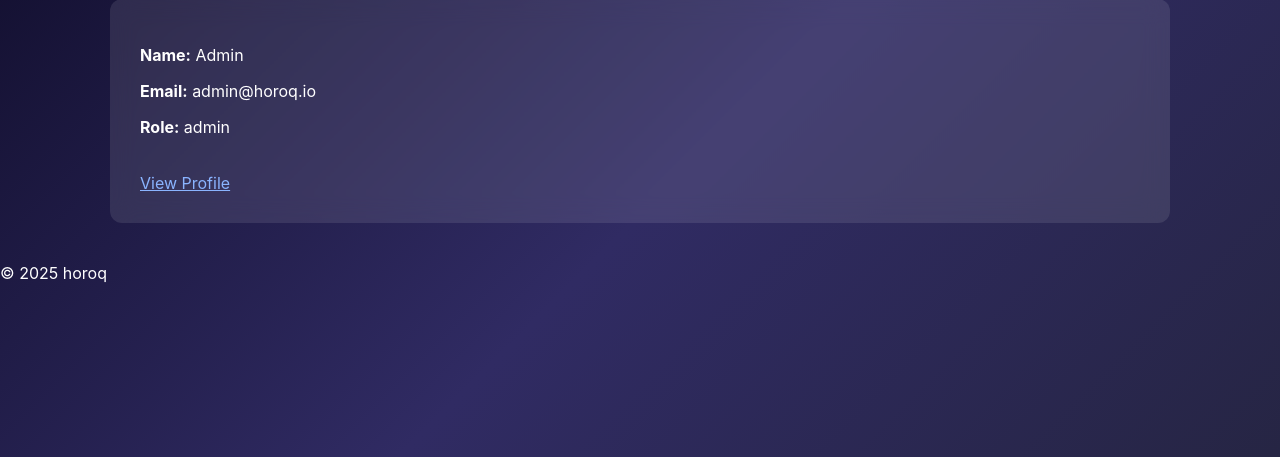
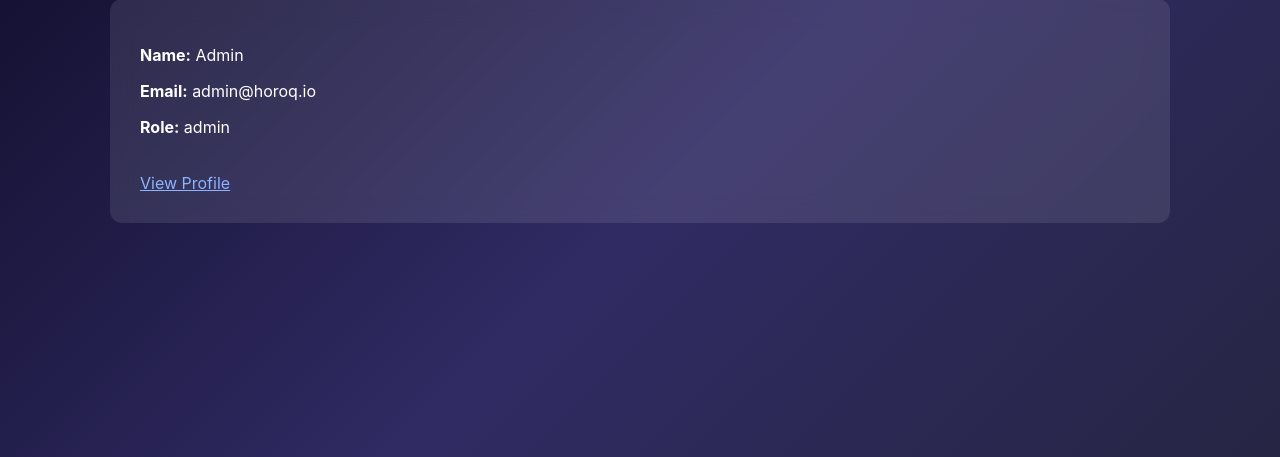
Before and after one commit to muhamedfarish/bac, a Flask app: page /admin in a window 1280 px wide. Shown: the part 184-641 px from the top of the page. Run offline with Flask 3, Linux system fonts and the light colour scheme.

Commit message:
Update base.html

```diff
--- a/templates/base.html
+++ b/templates/base.html
@@ -16,9 +16,6 @@
     {% block content %}{% endblock %}
 </main>
 
-<footer>
-    © 2025 horoq
-</footer>
 
 </body>
 </html>
```
